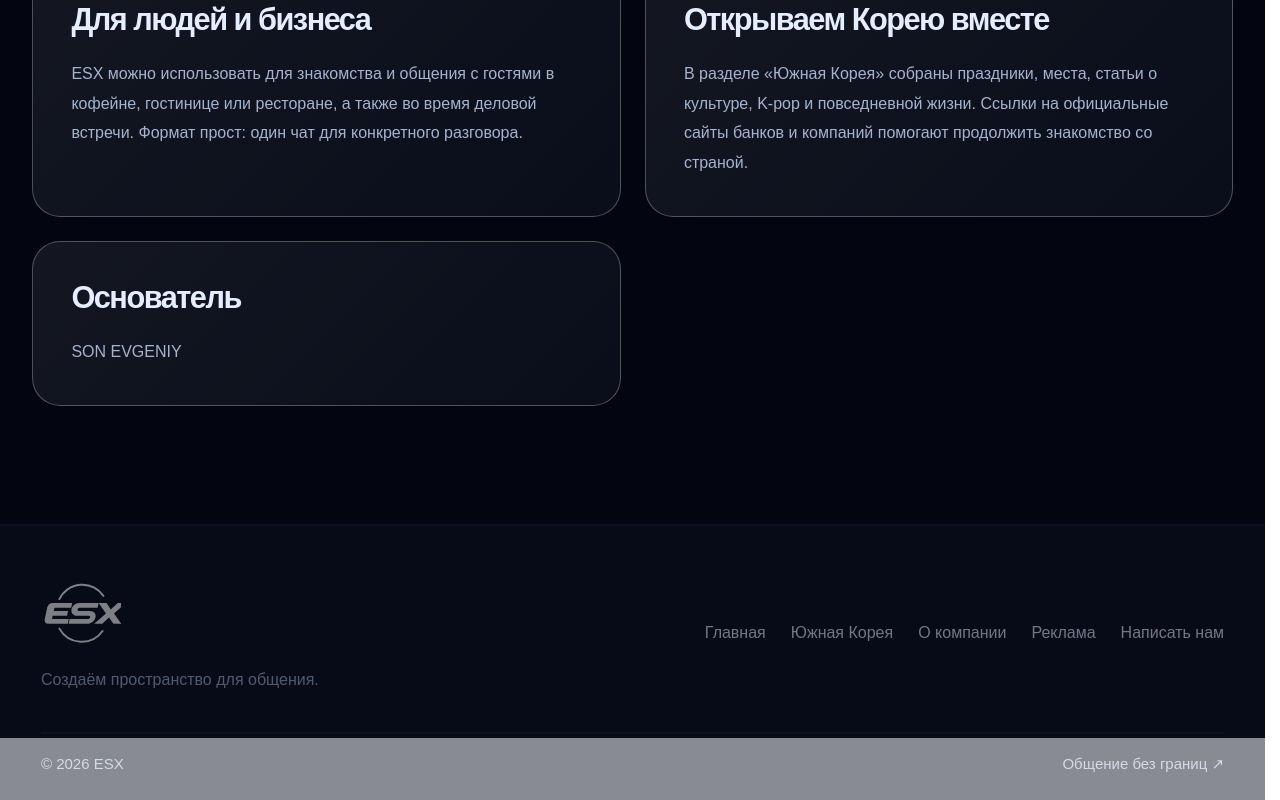
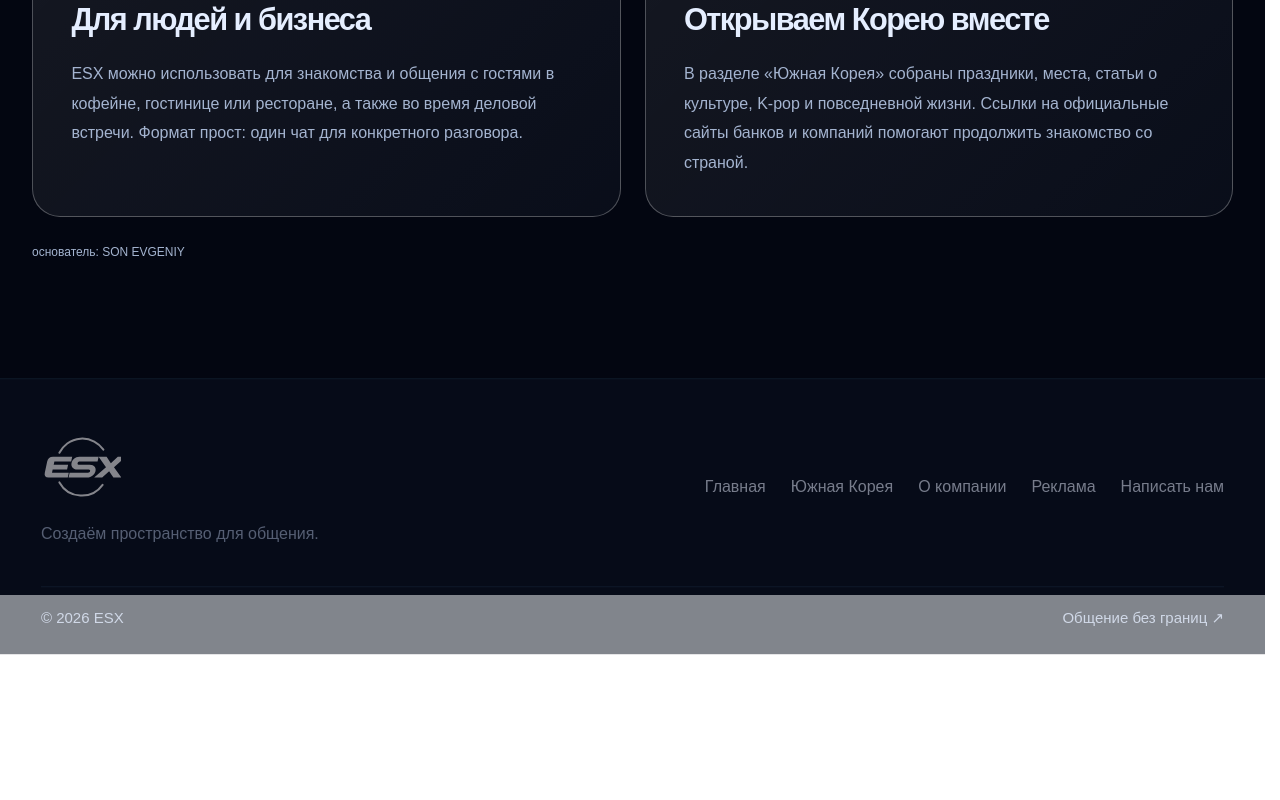
Before and after one commit to evgeniy210688-a11y/esx, a Next.js app: page /about in a window 1280 px wide. Shown: the part 981-1781 px from the top of the page. After the commit the page ends 1635 px from the top, so only its background shows below. Built offline with nearby package versions, Linux system fonts and the light colour scheme.

Commit message:
Show founder as small text at bottom of about page

```diff
--- a/app/design/AboutDetails.tsx
+++ b/app/design/AboutDetails.tsx
@@ -84,7 +84,7 @@
 };
 
 const founderLabels: Record<Language, string> = {
-  ru: 'Основатель',
+  ru: 'основатель',
   en: 'Founder',
   ko: '설립자',
   zh: '创始人',
@@ -103,9 +103,8 @@
         <p>{text[index + 1]}</p>
       </section>
     ))}
-    <section className="korea-story">
-      <h2>{founderLabels[language]}</h2>
-      <p>SON EVGENIY</p>
-    </section>
+    <p style={{ gridColumn: '1 / -1', fontSize: '12px', margin: 0 }}>
+      {founderLabels[language]}: SON EVGENIY
+    </p>
   </div>;
 }
```
